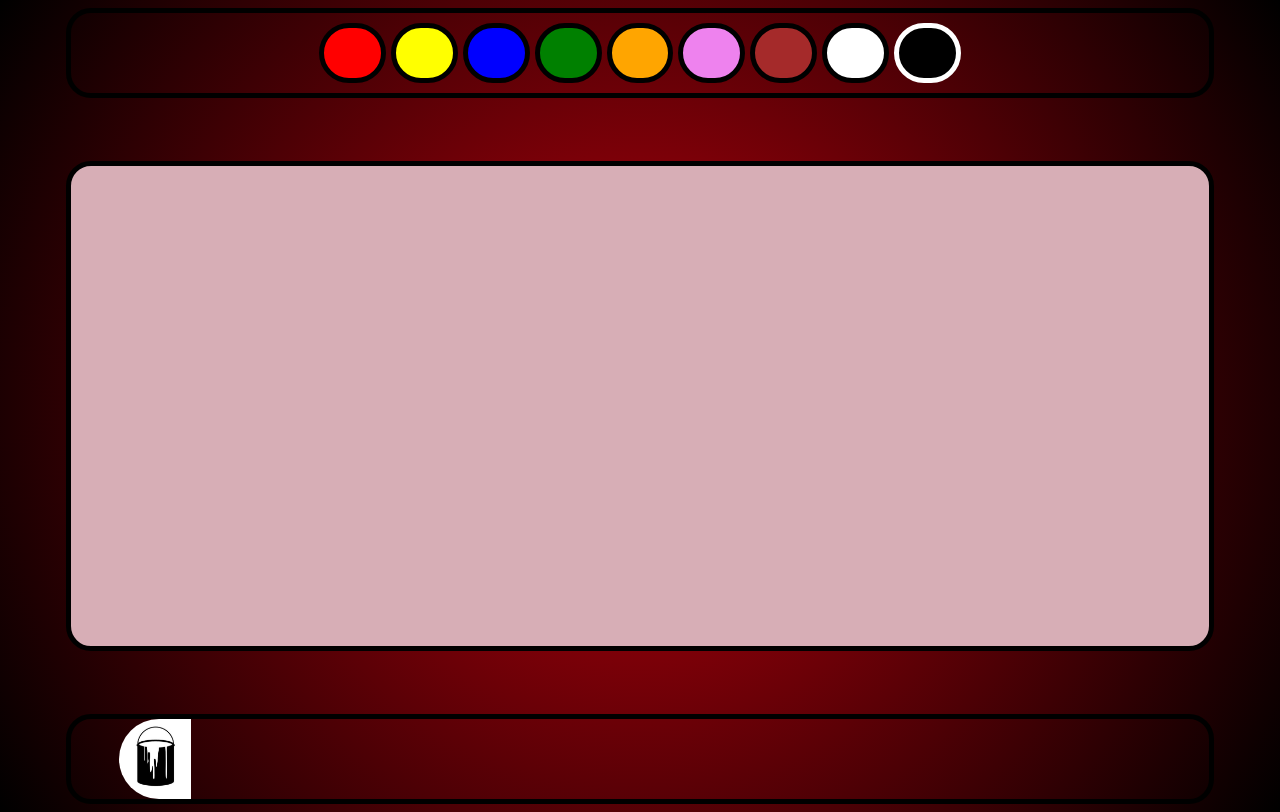
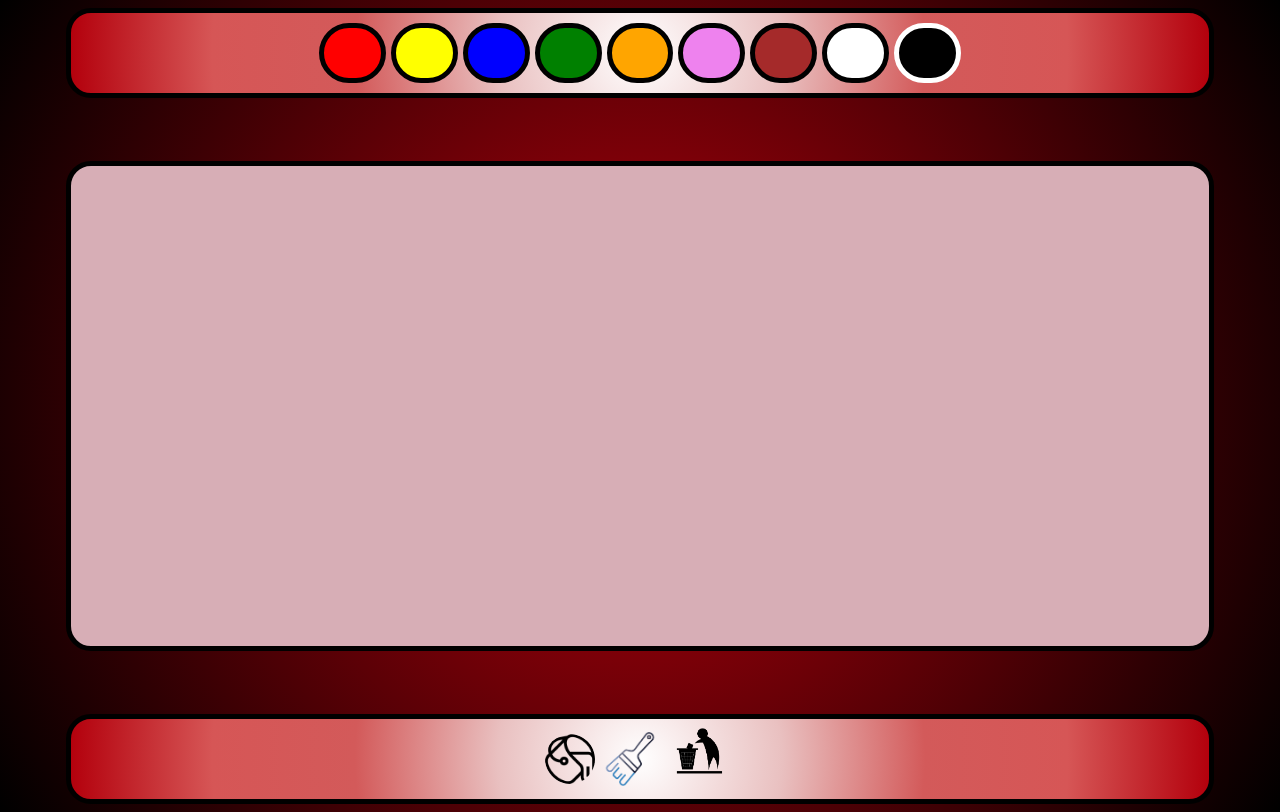
Before and after one commit to karime0ual112003-design/Lm_paint, a plain HTML site: page index.html in a window 1280 px wide. Drawn offline with Linux system fonts and the light colour scheme.

Commit message:
diseño sin grossor

```diff
--- a/cssyscript/style.css
+++ b/cssyscript/style.css
@@ -5,7 +5,7 @@ body{
 
 .herramientas{
     display: flex;
-    background: radial-gradient(circle,#000000, #2e0003,  #5c0006, #8a0009, #b3000c,);
+    background: radial-gradient(circle,#ffffff, #e9c0c0,  #d35a5a, #d65656, #b3000c);
     justify-content: center;
     align-items: center;
     width: 90%;
@@ -110,21 +110,34 @@ body{
 
 .pincel{
 
+     background-image: url(/cssyscript/img/pincel.png);
+    width: 70px;
+    height: 70px;
+    background-repeat: no-repeat;
+    background-size: contain;
+    border-radius: 50px;
+    margin-right: 0px;
+}
+.cubo{
+    background-image: url(/cssyscript/img/bote-de-pintura.png);
     width: 50px;
     height: 50px;
+    border-radius: 50px ;
+    margin-left: 0px;
     background-repeat: no-repeat;
     background-size: contain;
-    background-position: left center;
-    border-radius: 5000px;
+    color: whitesmoke;
+
+
 }
-.cubo{
-    background-image: url(/cssyscript/img/Paint\ Bucket\ Icon.jpg);
-    width: 100%;
-    height: 100%;
+.basura{
+     background-image: url(/cssyscript/img/basura.png);
+    width: 70px;
+    height: 70px;
     background-repeat: no-repeat;
     background-size: contain;
-
     border-radius: 50px;
+    margin-right: 0px;
 }
 .grossor{
 
--- a/index.html
+++ b/index.html
@@ -24,8 +24,9 @@
 
         <div class = "Bloquededibujo"></div>
         <div class="herramientas">
+        <div class = "cubo"></div>
         <div class = "pincel"></div>
-        <div class = "cubo"></div>
+        <div class = "basura"></div>
         <div class="grossor"></div>
         </div>
 
```
Also changed, not shown: cssyscript/img/Paint Bucket Icon.jpg (deleted), cssyscript/img/basura.png (added), cssyscript/img/bote-de-pintura.png (added), cssyscript/img/pincel.png (added).
